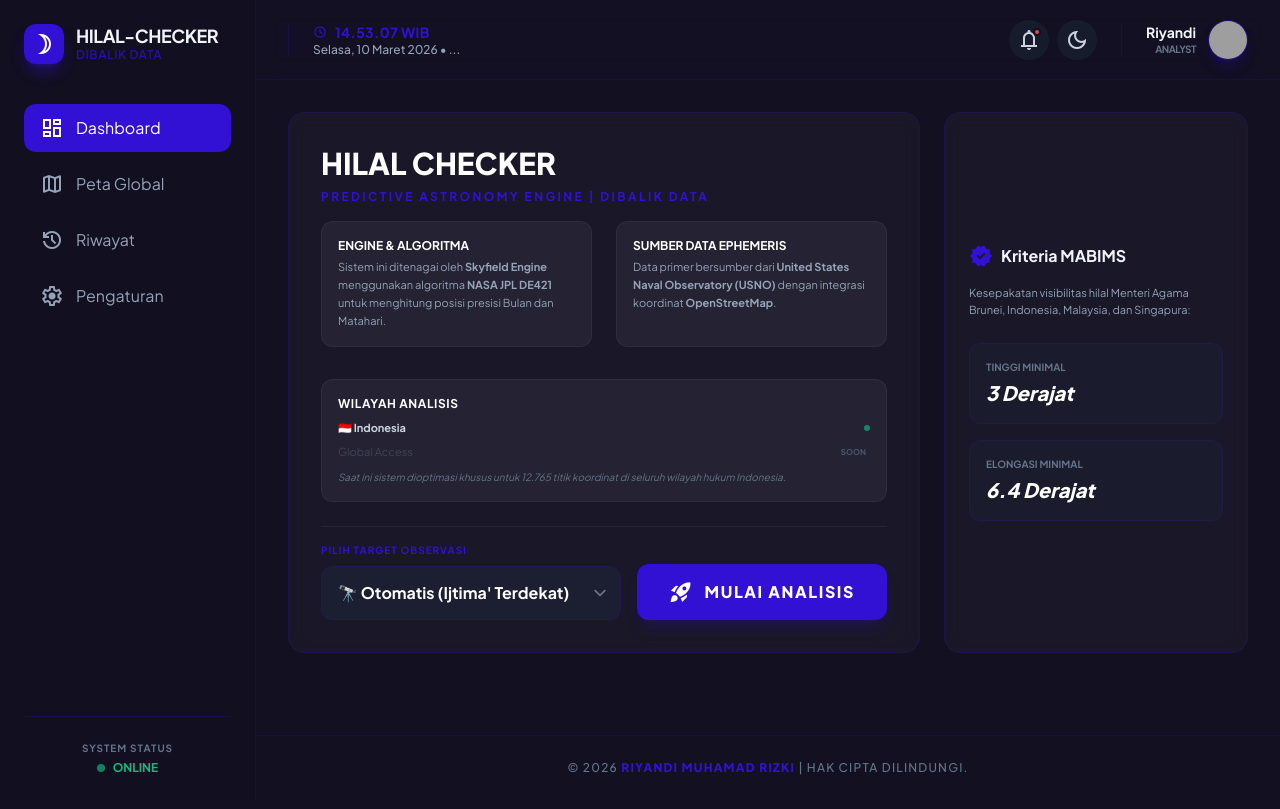
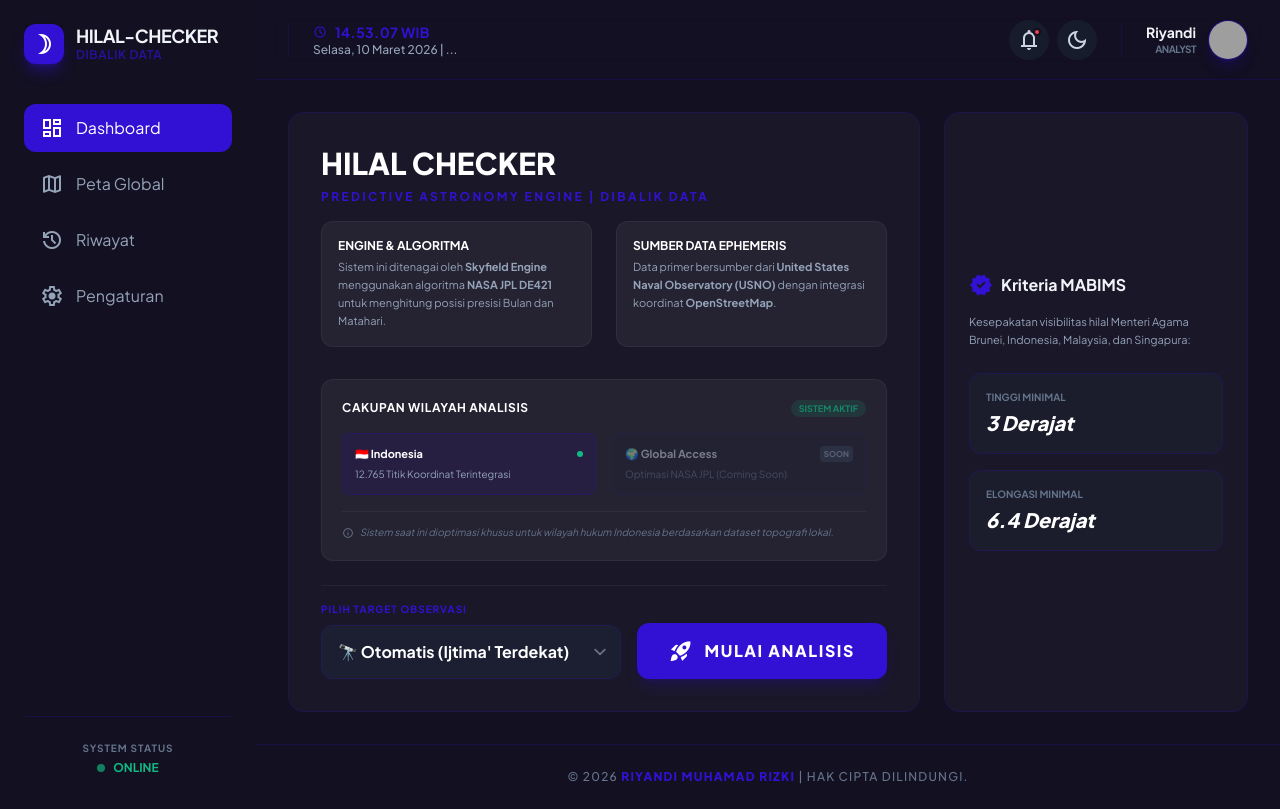
Before and after one commit to riyandimuhamad/HILAL-CHECKER, a Flask app: page / in a window 1280 px wide. Run offline with Flask 3, Linux system fonts and the light colour scheme; some libraries are stand-ins or nearby versions; grey boxes are pictures that could not be loaded.

Commit message:
Update: Fix Dark Mode text logic, active Analyst profile, and enhanced Analysis Region UI

```diff
--- a/templates/index.html
+++ b/templates/index.html
@@ -34,35 +34,60 @@
     <style>
         body { font-family: 'Plus Jakarta Sans', sans-serif; transition: background-color 0.3s, color 0.3s; }
 
-        /* FIX: Pastikan teks berubah warna saat Dark Mode */
+        /* DARK MODE (DEFAULT) */
         html.dark body { background-color: #131022; color: #f1f5f9; }
         html.dark .glass-card { background: rgba(255, 255, 255, 0.03); border-color: rgba(50, 17, 212, 0.2); }
-        html.dark .text-slate-400 { color: #94a3b8; }
 
-        .glass-sidebar { background: rgba(19, 16, 34, 0.8); backdrop-filter: blur(12px); border-right: 1px solid rgba(50, 17, 212, 0.2); }
-        .glass-card { background: rgba(255, 255, 255, 0.03); backdrop-filter: blur(8px); border: 1px solid rgba(50, 17, 212, 0.15); }
+        /* LIGHT MODE (FORCE UPDATES) */
+        html:not(.dark) body { background-color: #f1f5f9; color: #0f172a; }
+
+        /* Pastikan Card & Border tetap terlihat di Mode Terang */
+        html:not(.dark) .glass-card {
+            background: rgba(255, 255, 255, 0.9) !important;
+            border: 1px solid rgba(50, 17, 212, 0.2) !important;
+            box-shadow: 0 4px 12px rgba(0,0,0,0.05);
+        }
+
+        /* Fix untuk kotak Engine, Algoritma, dan sejenisnya */
+        html:not(.dark) .bg-white\/5 {
+            background-color: rgba(50, 17, 212, 0.05) !important;
+            border-color: rgba(50, 17, 212, 0.15) !important;
+        }
+
+        /* Fix Warna Teks Dashboard & Judul Card agar tidak hilang */
+        html:not(.dark) h1, html:not(.dark) h2, html:not(.dark) h3,
+        html:not(.dark) .text-white, html:not(.dark) .text-slate-100 {
+            color: #1e293b !important;
+        }
+
+        /* Fix Sidebar Text agar Dashboard dkk tetap terbaca */
+        html:not(.dark) aside .text-slate-100, html:not(.dark) aside .text-slate-400 {
+            color: #475569 !important;
+        }
+
+        /* Fix Tombol MULAI ANALISIS (Jika teksnya putih di mode terang) */
+        html:not(.dark) button.bg-primary {
+            color: #ffffff !important; /* Tetap putih karena background tombol biru gelap */
+            box-shadow: 0 4px 14px rgba(50, 17, 212, 0.3);
+        }
+
+        /* Tetap jaga teks abu-abu agar kontras */
+        html:not(.dark) .text-slate-400 { color: #64748b !important; }
+
         #map { height: 450px; width: 100%; border-radius: 12px; z-index: 10; }
 
-        /* FIX: Loading Bar Horizontal di Tengah */
         .progress-container {
-            width: 100%;
-            max-width: 400px;
-            height: 8px;
-            background: rgba(50, 17, 212, 0.1);
-            border-radius: 10px;
-            overflow: hidden;
-            margin: 20px auto;
+            width: 100%; max-width: 400px; height: 8px;
+            background: rgba(50, 17, 212, 0.1); border-radius: 10px;
+            overflow: hidden; margin: 20px auto;
         }
         .progress-bar-fill {
-            width: 0%;
-            height: 100%;
+            width: 0%; height: 100%;
             background: linear-gradient(90deg, #3211d4, #6366f1);
             animation: loading-anim 2s infinite ease-in-out;
         }
         @keyframes loading-anim {
-            0% { width: 0%; }
-            50% { width: 70%; }
-            100% { width: 100%; }
+            0% { width: 0%; } 50% { width: 70%; } 100% { width: 100%; }
         }
     </style>
 </head>
@@ -108,14 +133,14 @@
                         <span id="liveClock" class="text-sm tracking-wide">00:00:00 WIB</span>
                     </div>
                     <div class="text-slate-400 text-xs font-medium">
-                        <span id="tglMasehi">...</span> • <span id="tglHijriah">...</span>
+                        <span id="tglMasehi">...</span> | <span id="tglHijriah">...</span>
                     </div>
                 </div>
             </div>
 
             <div class="flex items-center gap-6">
                 <div class="flex items-center gap-2">
-                    <button class="size-10 flex items-center justify-center rounded-full bg-slate-800/50 text-slate-300 hover:text-primary transition-colors relative">
+                    <button onclick="showNotifications()" class="size-10 flex items-center justify-center rounded-full bg-slate-800/50 text-slate-300 hover:text-primary transition-colors relative">
                         <span class="material-symbols-outlined">notifications</span>
                         <span class="absolute top-2 right-2 size-2 bg-red-500 rounded-full border-2 border-background-dark"></span>
                     </button>
@@ -124,9 +149,10 @@
                     </button>
                 </div>
                 <div class="h-8 w-px bg-border-dark"></div>
-                <div class="flex items-center gap-3">
+
+                <div onclick="showProfileInfo()" class="flex items-center gap-3 cursor-pointer hover:opacity-80 transition-all">
                     <div class="text-right hidden sm:block">
-                        <p class="text-sm font-bold text-slate-100">Riyandi</p>
+                        <p class="text-sm font-bold text-slate-100 dark:text-slate-100">Riyandi</p>
                         <p class="text-[10px] text-slate-500 uppercase tracking-tighter font-bold">Analyst</p>
                     </div>
                     <div class="size-10 rounded-full bg-primary/20 border border-primary/40 overflow-hidden shadow-lg shadow-primary/20">
@@ -153,18 +179,35 @@
                         </div>
                     </div>
 
-                    <div class="bg-white/5 p-4 rounded-xl border border-white/5 mb-6 text-left">
-                        <p class="text-white font-bold text-xs mb-2 uppercase tracking-wider">Wilayah Analisis</p>
-                        <div class="space-y-2">
-                            <div class="flex items-center justify-between text-[11px]">
-                                <span class="text-slate-300 font-bold">🇮🇩 Indonesia</span>
-                                <span class="size-1.5 bg-emerald-500 rounded-full animate-pulse"></span>
+                    <div class="bg-white/5 p-5 rounded-xl border border-white/5 mb-6 text-left">
+                        <div class="flex items-center justify-between mb-4">
+                            <p class="text-white font-bold text-xs uppercase tracking-wider">Cakupan Wilayah Analisis</p>
+                            <span class="text-[9px] bg-emerald-500/20 text-emerald-500 px-2 py-0.5 rounded-full font-bold animate-pulse">SISTEM AKTIF</span>
+                        </div>
+
+                        <div class="grid grid-cols-1 md:grid-cols-2 gap-4">
+                            <div class="bg-primary/10 border border-primary/20 p-3 rounded-lg">
+                                <div class="flex items-center justify-between text-[11px] mb-1">
+                                    <span class="text-white font-bold">🇮🇩 Indonesia</span>
+                                    <span class="size-1.5 bg-emerald-500 rounded-full"></span>
+                                </div>
+                                <p class="text-slate-400 text-[10px]">12.765 Titik Koordinat Terintegrasi</p>
                             </div>
-                            <div class="flex items-center justify-between text-[11px] opacity-40">
-                                <span class="text-slate-500">Global Access</span>
-                                <span class="text-[8px] bg-slate-800 px-1 py-0.5 rounded font-bold text-slate-400 uppercase">Soon</span>
+
+                            <div class="bg-slate-800/30 border border-border-dark p-3 rounded-lg opacity-50">
+                                <div class="flex items-center justify-between text-[11px] mb-1">
+                                    <span class="text-slate-300 font-bold">🌍 Global Access</span>
+                                    <span class="text-[8px] bg-slate-700 px-1 py-0.5 rounded font-bold text-slate-400 uppercase">Soon</span>
+                                </div>
+                                <p class="text-slate-500 text-[10px]">Optimasi NASA JPL (Coming Soon)</p>
                             </div>
-                            <p class="text-slate-500 text-[10px] leading-relaxed mt-2 italic">Saat ini sistem dioptimasi khusus untuk 12.765 titik koordinat di seluruh wilayah hukum Indonesia.</p>
+                        </div>
+
+                        <div class="mt-4 pt-3 border-t border-white/5">
+                            <p class="text-slate-500 text-[10px] leading-relaxed italic">
+                                <span class="material-symbols-outlined text-[12px] align-middle mr-1">info</span>
+                                Sistem saat ini dioptimasi khusus untuk wilayah hukum Indonesia berdasarkan dataset topografi lokal.
+                            </p>
                         </div>
                     </div>
 
@@ -554,6 +597,30 @@
             // 7. Save File
             doc.save(`Laporan_Hilal_${new Date().getTime()}.pdf`);
         }
+
+        // Fungsi untuk Info Profil (Analyst Profile)
+        function showProfileInfo() {
+            alert("👨‍💻 Analyst Profile\n\nNama: Riyandi Muhamad Rizki\nStatus: Mahasiswa Sistem Informasi ITG 2023\nProject: Dibalik Data Professional");
+        }
+
+        // Fungsi untuk Notifikasi
+        function showNotifications() {
+            alert("🔔 Notifikasi\n\nSistem Hilal-Checker berjalan optimal dengan dataset NASA JPL DE421.");
+        }
+
+        // FIX: Responsive Mapping (Auto Resize Map)
+        window.addEventListener('resize', function() {
+            if (map) {
+                setTimeout(() => { map.invalidateSize(); }, 200);
+            }
+        });
+
+        // Update fungsi Toggle Dark Mode agar lebih responsif
+        function toggleDarkMode() {
+            const isDark = document.documentElement.classList.toggle('dark');
+            localStorage.setItem('theme', isDark ? 'dark' : 'light');
+            console.log("Mode: " + (isDark ? "Dark" : "Light"));
+        }
     </script>
 </body>
 </html>
```
